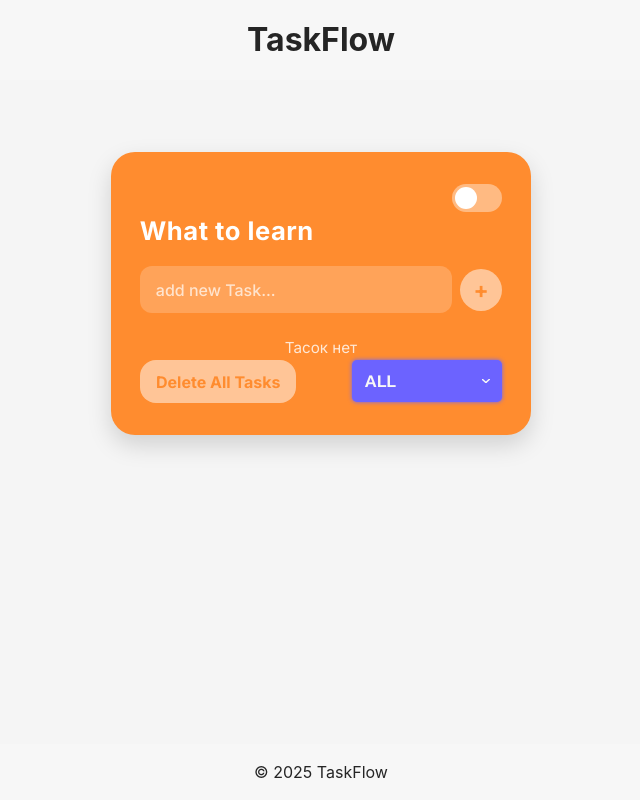
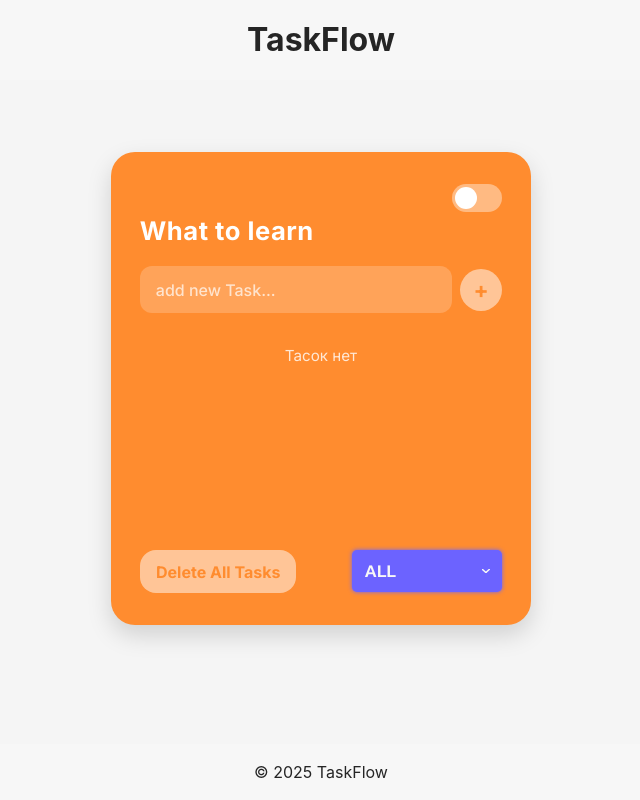
Before and after one commit to SemenKr/taskflow, a React (Vite) app: page / in a window 1280 px wide. Both pictures are taken after a click on the button "Delete All Tasks". Shown: the whole page, without its empty margins (319-959 px from the left). Built offline with nearby package versions, Linux system fonts and the light colour scheme; a web font is replaced by a local one.

Commit message:
feat: add universal Image component for PNG/JPG and SVG - Поддержка указания размеров через props (width, height) - Добавлен флаг isSvg для SVG - Централизованное управление alt и стилями

```diff
--- /dev/null
+++ b/src/components/common/Image/Image.tsx
@@ -0,0 +1,35 @@
+type ImageProps = {
+  src: string; // путь к файлу или SVG
+  alt?: string;
+  width?: number | string;
+  height?: number | string;
+  className?: string;
+  isSvg?: boolean; // флаг, если SVG
+};
+
+export const Image = ({
+  src,
+  alt = '',
+  width = '100%',
+  height = 'auto',
+  className,
+  isSvg = false,
+}: ImageProps) => {
+  if (isSvg) {
+    return (
+      <svg className={className} width={width} height={height}>
+        <use href={src} />
+      </svg>
+    );
+  }
+
+  return (
+    <img
+      src={src}
+      alt={alt}
+      width={width}
+      height={height}
+      className={className}
+    />
+  );
+};
--- a/src/components/todo/ToDoList/ToDoList.module.scss
+++ b/src/components/todo/ToDoList/ToDoList.module.scss
@@ -144,3 +144,10 @@
   justify-content: space-between;
   gap: 1rem;
 }
+.emptyTaskWrapper {
+  display: flex;
+  flex-direction: column;
+  align-items: center;
+  justify-content: center;
+  padding: 0.5rem;
+}
--- a/src/components/todo/ToDoList/ToDoList.tsx
+++ b/src/components/todo/ToDoList/ToDoList.tsx
@@ -4,6 +4,8 @@ import styles from './ToDoList.module.scss';
 import { SwitchToggle } from '../../common/SwitchToggle/SwitchToggle.tsx';
 import { FilterSelect } from '@components/FilterSelect/FilterSelect.tsx';
 import { TaskItem } from '@components/todo/ToDoList/TaskItem/TaskItem.tsx';
+import { Image } from '@components/common/Image/Image.tsx';
+import svgImage from '@/assets/icons/empty-tasks-list.svg';
 
 type Props = {
   title: string;
@@ -82,7 +84,10 @@ export const ToDoList = ({
       </div>
 
       {tasks.length === 0 ? (
-        <p className={styles.todoEmpty}>Тасок нет</p>
+        <div className={styles.emptyTaskWrapper}>
+          <p className={styles.todoEmpty}>Тасок нет</p>
+          <Image src={svgImage} width={221} height={174} isSvg={true} />
+        </div>
       ) : (
         <ul className={styles.todoList}>
           {filteredTasks.map((task) => (
```
Also changed, not shown: src/assets/icons/empty-tasks-list.svg (added).
